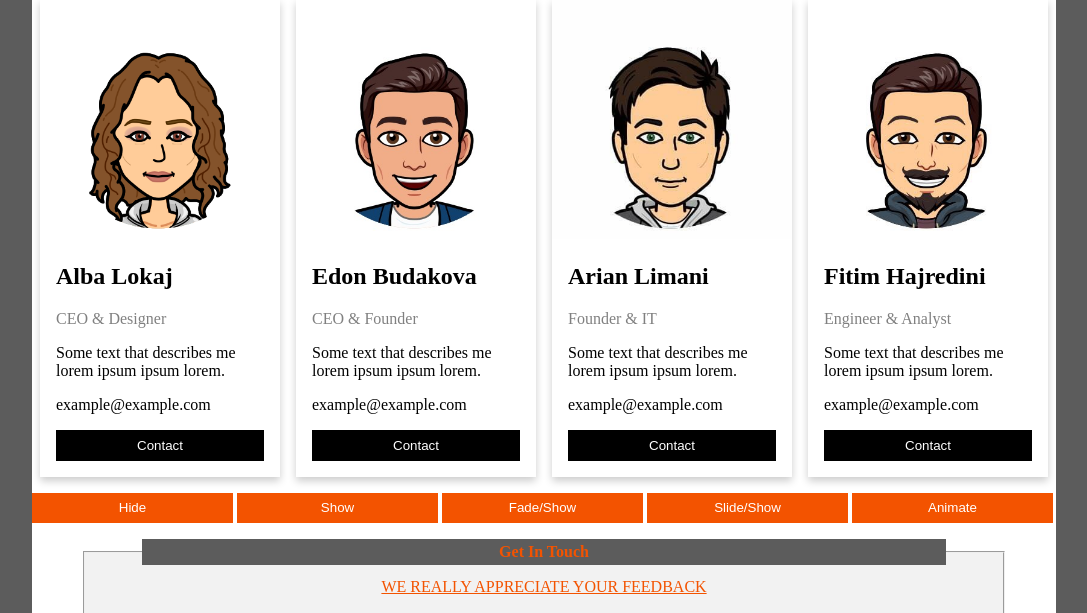
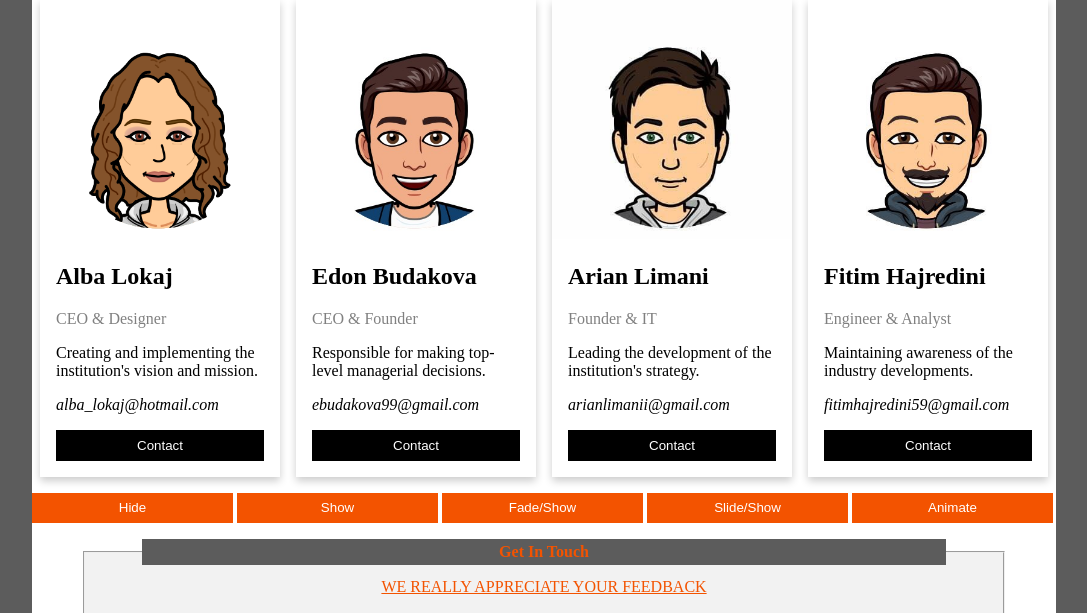
Before and after one commit to edonb99/INT18_19_Gr32, a PHP site: page /Contacts.html in a window 1280 px wide. Shown: the part 271-884 px from the top of the page, without its empty margins (96-1183 px from the left). Run offline with PHP 8.4, Linux system fonts and the light colour scheme.

Commit message:
update
komente edhe do sene tjera

```diff
--- a/Contacts.html
+++ b/Contacts.html
@@ -391,8 +391,8 @@ window.onclick = function(event) {
                         <h2>Alba Lokaj</h2>
 
                         <p style="color: grey"> CEO &amp; Designer</p>
-                        <p>Some text that describes me lorem ipsum ipsum lorem.</p>
-                        <p>example@example.com</p>
+                        <p>Creating and implementing the institution's vision and mission.</p>
+                        <p><i>alba_lokaj@hotmail.com</i></p>
                         <p> <a href="mailto:alba_lokaj@hotmail.com" style=" text-decoration: none; color: white;">
                                 <button style="position: relative" class="butoni0">
                                     Contact</button></a></p>
@@ -407,8 +407,8 @@ window.onclick = function(event) {
                     <div class="vazo">
                         <h2>Edon Budakova</h2>
                         <p style="color: grey">CEO &amp; Founder</p>
-                        <p>Some text that describes me lorem ipsum ipsum lorem.</p>
-                        <p>example@example.com</p>
+                        <p>Responsible for making top-level managerial decisions.</p>
+                        <p><i>ebudakova99@gmail.com</i></p>
                         <p><a href="mailto:ebudakova99@gmail.com" style=" text-decoration: none; color: white;"><button style="position: relative" class="butoni0">
                                     Contact</button></a></p>
                     </div>
@@ -422,8 +422,8 @@ window.onclick = function(event) {
                     <div class="vazo">
                         <h2>Arian Limani</h2>
                         <p style="color: grey">Founder &amp; IT</p>
-                        <p>Some text that describes me lorem ipsum ipsum lorem.</p>
-                        <p>example@example.com</p>
+                        <p>Leading the development of the institution's strategy.</p>
+                        <p><i>arianlimanii@gmail.com</i></p>
                         <p><a href="mailto:arianlimanii@gmail.com" style=" text-decoration: none; color: white;"><button style="position: relative" class="butoni0">
                                     Contact</button></a></p>
                     </div>
@@ -437,8 +437,8 @@ window.onclick = function(event) {
                     <div class="vazo">
                         <h2>Fitim Hajredini</h2>
                         <p style="color: grey">Engineer &amp; Analyst </p>
-                        <p>Some text that describes me lorem ipsum ipsum lorem.</p>
-                        <p>example@example.com</p>
+                        <p>Maintaining awareness of the industry developments.</p>
+                        <p><i>fitimhajredini59@gmail.com</i></p>
                         <p><a href="mailto:fitimhajredini59@gmail.com" style=" text-decoration: none; color: white;"><button style="position: relative" class="butoni0">
                                     Contact</button></a></p>
                     </div>
--- a/Gallery.html
+++ b/Gallery.html
@@ -285,7 +285,7 @@ window.onclick = function(event) {
 <body style="width:1024px; margin:auto; background-color: #5c5c5c">
 
 
-    <div style="background-color: white; background-image: url('Images/ecogallerybackground6.jpg'); background-repeat: no-repeat; background-attachment: fixed">
+    <div style="background-color: white; background-image: url('Images/ecogallerybackground6.jpg'); background-repeat: no-repeat; background-attachment: fixed;">
 
         <!--**************************************************HEADER****************************************************-->
         <header>
```
Also changed, not shown: Events.html (+18 -6 lines), events.css (+18 -27 lines).
